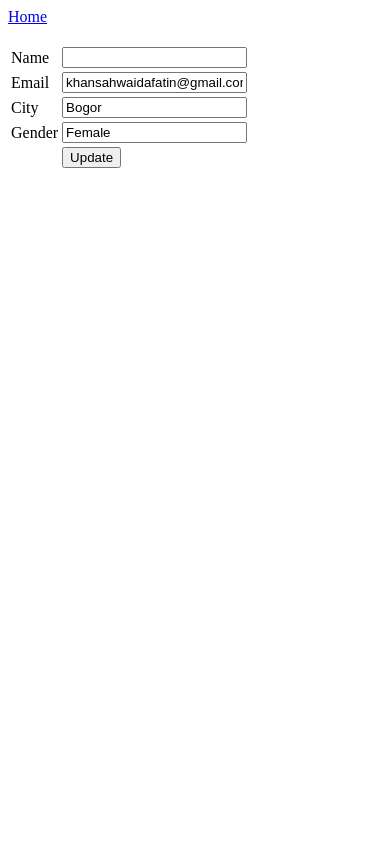
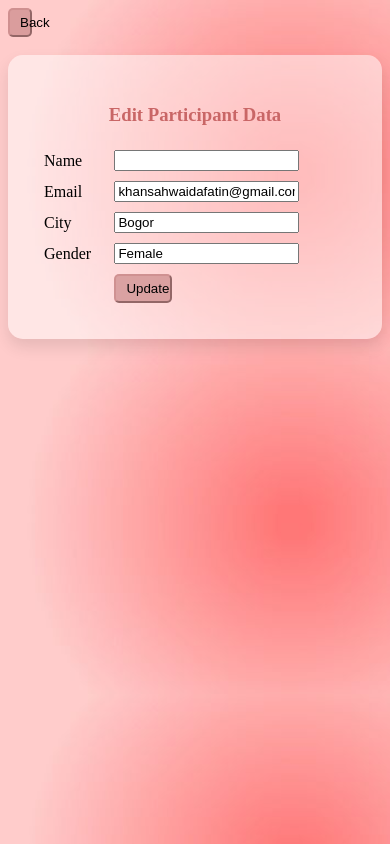
Before and after one commit to Princessbabik/ssip-database, a PHP site: page /edit.php?ID_Participant=1 in a window 390 px wide. Run offline with PHP 8.4, Linux system fonts and the light colour scheme; data comes from the database, SQL or seed files in the repository; data that the repository does not hold is empty.

Commit message:
update edit, index, player .php and paystyle and style .css

```diff
--- a/edit.php
+++ b/edit.php
@@ -32,15 +32,68 @@ while($participant = mysqli_fetch_array($result))
 }
 ?>
 
+<!DOCTYPE html>
 <html>
 <head>
     <title>Edit Participant Data</title>
+    <style>
+        body {
+            background-image: url('Aura.jpg');
+            background-size: cover;
+            background-repeat: repeat;
+        }
+
+        .form-title {
+            color: #c96666;
+            text-align: center;
+        }
+
+        .btn-primary {
+            background-color: #cc8b8bb6;
+            border-color:#cc8b8bb6;
+            width: 4%;
+            padding: 5px 10px;
+            border-radius: 5px;
+        }
+
+        .payment-container {
+            background-color: rgba(255, 255, 255, 0.514);
+            border-radius: 15px;
+            padding: 30px;
+            margin-top: 50px;
+            box-shadow: 0 8px 16px rgba(0, 0, 0, 0.1);
+            max-width: 400px;
+            margin: auto;
+        }
+
+        .payment-container button,input[type="submit"] {
+        background-color: #cc8b8bb6;
+        width: 25%;
+        }
+
+        .form-table {
+            width: 100%;
+        }
+
+        .form-table td {
+            padding: 4px;
+        }
+
+        .btn-primary:hover {
+            background-color: #b37373;
+        }
+    </style>
 </head>
 <body>
-    <a href="player.php">Home</a>
+    <button onclick="window.location.href='player.php'" class="btn btn-primary btn-block">Back</button>
     <br/><br/>
+    <div class="container">
+        <div class="row justify-content-center">
+            <div class="col-md-6">
+                <div class="payment-container">
+                    <h3 class="form-title">Edit Participant Data</h3>
                     <form name="update_participant" method="post" action="edit.php">
-        <table border="0">
+                        <table class="form-table">
                             <tr>
                                 <td>Name</td>
                                 <td><input type="text" name="Nama" value="<?php echo $Nama; ?>"></td>
@@ -59,9 +112,13 @@ while($participant = mysqli_fetch_array($result))
                             </tr>
                             <tr>
                                 <td><input type="hidden" name="ID_Participant" value="<?php echo $_GET['ID_Participant']; ?>"></td>
-                <td><input type="submit" name="update" value="Update"></td>
+                                <td><input type="submit" name="update" value="Update" class="btn btn-primary btn-block"></td>
                             </tr>
                         </table>
                     </form>
+                </div>
+            </div>
+        </div>
+    </div>
 </body>
 </html>
--- a/index.php
+++ b/index.php
@@ -37,8 +37,8 @@ if (isset($_POST['Submit'])) {
             <div class="row justify-content-center">
                 <div class="col-md-6">
                     <div class="login-container">
-                        <table width="25%" border="0">
-                            <h3 class="h3-title"> Form for New Participant</h3>
+                        <h3 class="form-title">Form for New Participant</h3>
+                        <table class="form-table">
                             <tr>
                                 <td>Name</td>
                                 <td><input type="text" name="Nama"></td>
--- a/paystyle.css
+++ b/paystyle.css
@@ -9,6 +9,9 @@ body {
 .btn-primary {
     background-color: #cc8b8bb6;
     border-color: #cc8b8bb6;
+    border-radius: 5px;
+    width: 5%;
+    padding: 3px;
 }
 
 .payment-container {
@@ -23,6 +26,9 @@ body {
 .payment-container button,input[type="submit"] {
     background-color: #cc8b8bb6;
     border-color:#cc8b8bb6;
+    border-radius: 5px;
+    width: 43%;
+    padding: 3px;
 }
 
 .form-title {
```
Also changed, not shown: player.php (+6 -1 lines), style.css (+21 -22 lines). Lines whose indentation alone changed are shown as unchanged.
